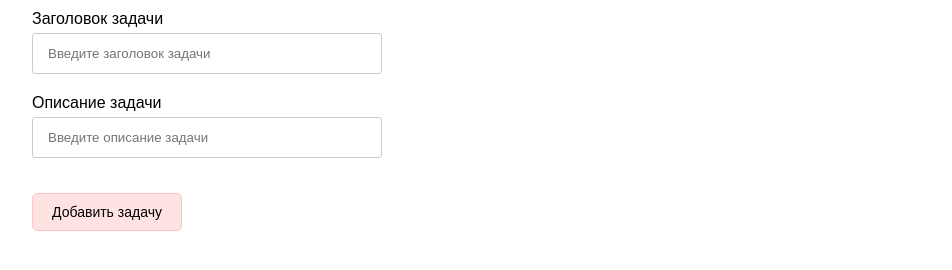
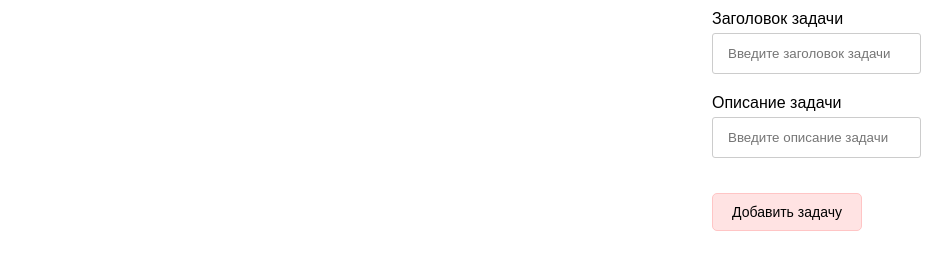
Before and after one commit to CodeOfMisanthrope/js-plugin-infra, a website built with Vite: page index.html in a window 1280 px wide. Shown: the whole page, without its empty margins (28-980 px from the left). Built offline with nearby package versions, Linux system fonts and the light colour scheme.

Commit message:
feat(ee): updated style

```diff
--- a/assets/styles/main.css
+++ b/assets/styles/main.css
@@ -2,9 +2,11 @@
 @import "ui.css";
 
 .container {
+  display: flex;
+  gap: 30px;
   margin: auto;
   padding: 10px 20px;
-  max-width: 1200px;
+  max-width: 800px;
 }
 
 .form {
@@ -26,3 +28,9 @@
     }
   }
 }
+
+.task {
+  max-width: 450px;
+  width: 100%;
+  /*background-color: #ffc5c5;*/
+}
```
